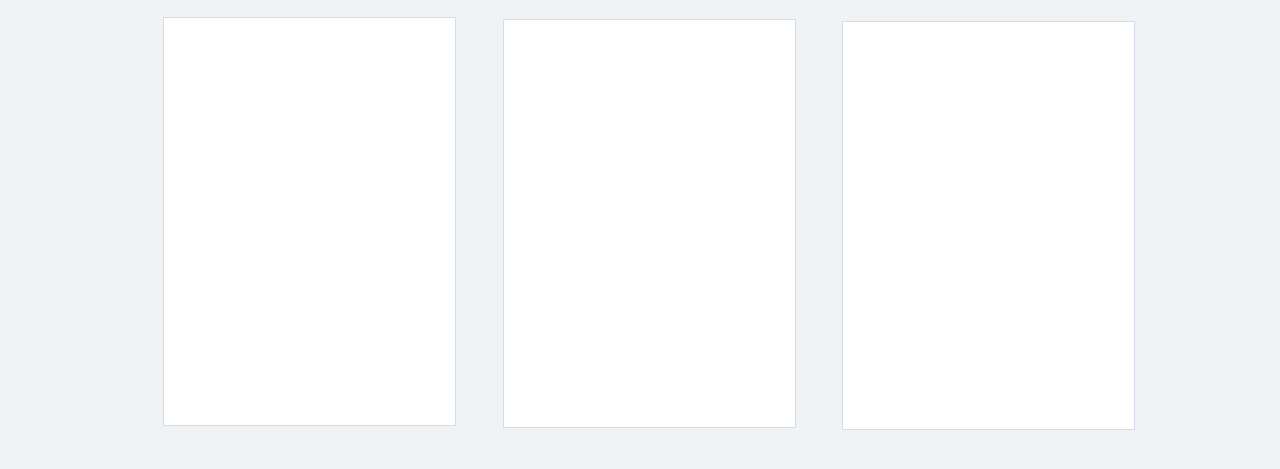
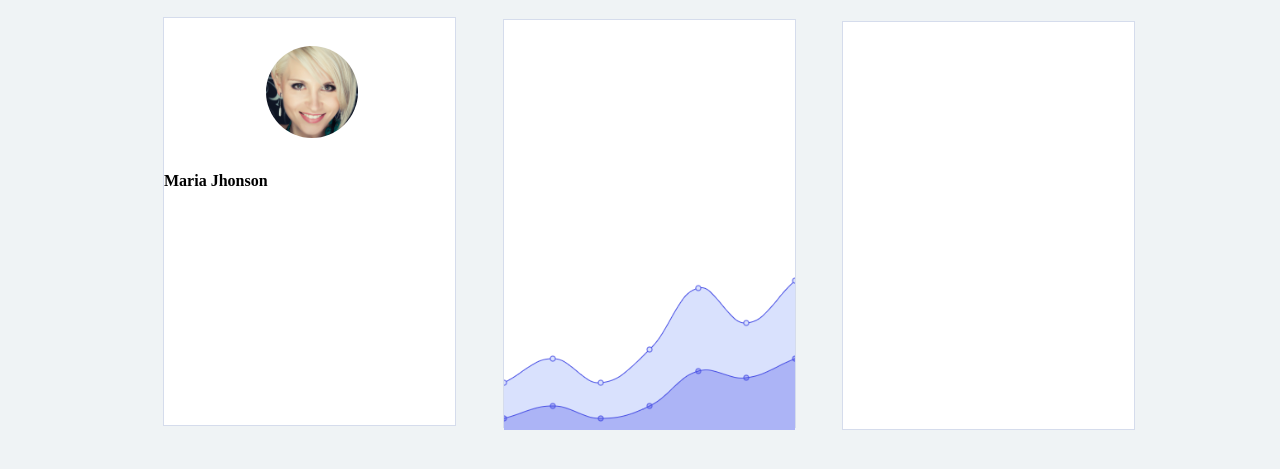
Before and after one commit to gauravm-bit/Liberty-UI, a plain HTML site: page index.html in a window 1280 px wide. Shown: the part 357-826 px from the top of the page. Drawn offline with Linux system fonts and the light colour scheme.

Commit message:
ADDED:minor changes for third component

```diff
--- a/css/styles.css
+++ b/css/styles.css
@@ -173,3 +173,19 @@ h1{
    background-color: white;
    position: relative; left: 70%; bottom : 160%;
 }
+
+.avatar {
+   vertical-align: middle;
+   width: 92px;
+   height: 92px;
+   border-radius: 50%;
+   position: relative; left: 35%; top: 28px;
+ }
+ .avatar_text{
+   position: relative; top: 10%;
+}
+
+ .chart {
+    width: 100%;
+    position: relative; top: 60%;
+ }
--- a/index.html
+++ b/index.html
@@ -112,10 +112,14 @@
 
   <div class="middle-portion-one">
   <div class="card1">
-
+    <img src="./images/person1.jpg" alt="Avatar" class="avatar">
+    <h4 class = "avatar_text">
+      Maria Jhonson
+    </h4>
   </div>
 
   <div class="card2">
+    <img src="./images/chart.png" alt="chart" class="chart">
 
   </div>
 
```
Also changed, not shown: images/chart.png (added), images/person1.jpg (added).
